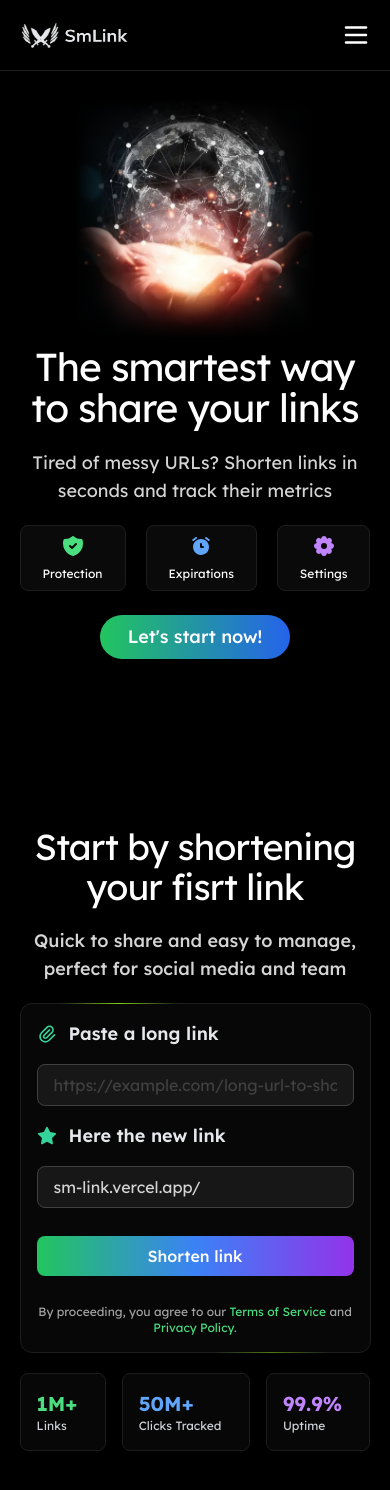
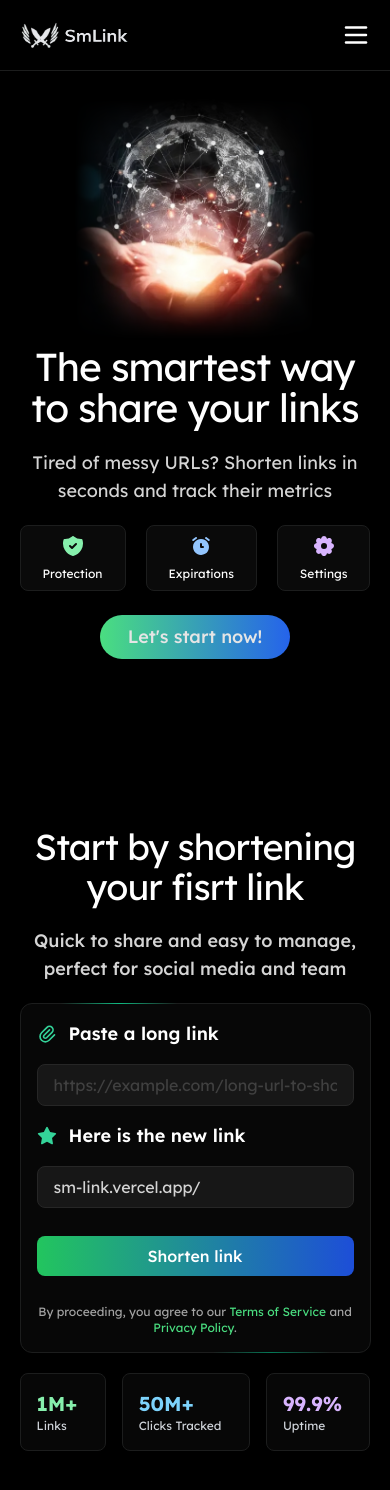
Before and after one commit to JoSG7/sm-link, a Next.js app: page / in a window 390 px wide. Shown: the top 1490 px of the page. Built offline with nearby package versions, Linux system fonts and the light colour scheme; no server answers.

Commit message:
responsive 8

```diff
--- a/src/components/home/sections/Hero/Hero.tsx
+++ b/src/components/home/sections/Hero/Hero.tsx
@@ -42,7 +42,7 @@ export function Hero() {
               <article className="relative rounded-lg bg-neutral-950 border border-graphite p-2 grow">
                 <div className="flex justify-center pb-2">
                   <div className=" ">
-                    <IconShieldCheckFilled className="text-green-400 sm:size-7" />
+                    <IconShieldCheckFilled className="text-green-300 sm:size-7" />
                   </div>
                 </div>
                 <p className="text-xs text-center sm:text-base">Protection</p>
@@ -51,7 +51,7 @@ export function Hero() {
               <article className="relative rounded-lg bg-neutral-950 border border-graphite p-2 grow">
                 <div className="flex justify-center pb-2">
                   <div className=" ">
-                    <IconAlarmFilled className="text-blue-400 sm:size-7" />
+                    <IconAlarmFilled className="text-blue-300 sm:size-7" />
                   </div>
                 </div>
                 <p className="text-xs text-center sm:text-base">Expirations</p>
@@ -60,7 +60,7 @@ export function Hero() {
               <article className="relative rounded-lg bg-neutral-950 border border-graphite p-2 grow">
                 <div className="flex justify-center pb-2">
                   <div className=" ">
-                    <IconSettingsFilled className="text-purple-400 sm:size-7" />
+                    <IconSettingsFilled className="text-purple-300 sm:size-7" />
                   </div>
                 </div>
                 <p className="text-xs text-center sm:text-base">Settings </p>
@@ -68,7 +68,7 @@ export function Hero() {
             </div>
 
             {/* Since 1024 */}
-            <div className="hidden lg-2:flex lg-2:gap-2 lg-2:pb-7">
+            <div className="hidden lg-2:flex lg-2:gap-3 lg-2:pb-7">
               <Pill title="Global Reach"
                 icon={<IconGlobe className="text-green-700 size-4" />} iconContainerClass="bg-emerald-200" />
 
@@ -82,7 +82,7 @@ export function Hero() {
             {/* Start Button section */}
             <div className="flex items-center gap-4 justify-center sm:justify-start
             lg-2:gap-7 lg-2:justify-start">
-              <button className="py-2 px-7 text-lg rounded-full font-medium bg-gradient-to-r from-green-500 to-blue-600 transition-transform duration-200 hover:scale-105 sm:text-xl sm:py-4 sm:px-5
+              <button className="py-2 px-7 text-lg rounded-full font-medium bg-gradient-to-r from-green-400 to-blue-600 text-neutral-200 transition-transform duration-200 hover:scale-105 sm:text-xl sm:py-4 sm:px-5
               lg-2:py-2 lg-2:px-4 lg-2:text-lg lg-2:text-neutral-950 lg-2:from-neutral-100 lg-2:to-neutral-400"
               onClick={() => { scrollTo("link-form-section") }}>
                 {`Let's start now!`}
--- a/src/components/home/sections/LinkForm/LinkFormSection.tsx
+++ b/src/components/home/sections/LinkForm/LinkFormSection.tsx
@@ -25,17 +25,17 @@ export function LinkFormSection() {
         {/* This section only appears in 360px */}
         <div className="flex gap-4 items-center pt-5 lg-2:hidden">
           <article className="bg-neutral-950/70 backdrop-blur-sm rounded-lg p-4 border border-graphite grow">
-            <div className="text-xl font-bold text-green-400">1M+</div>
+            <div className="text-xl font-bold text-green-300">1M+</div>
             <div className="text-xs text-gray-300">Links</div>
           </article>
 
           <article className="bg-neutral-950/70 backdrop-blur-sm rounded-lg p-4 border border-graphite grow">
-            <div className="text-xl font-bold text-blue-400">50M+</div>
+            <div className="text-xl font-bold text-sky-300">50M+</div>
             <div className="text-xs text-gray-300">Clicks Tracked</div>
           </article>
 
           <article className="bg-neutral-950/70 backdrop-blur-sm rounded-lg p-4 border border-graphite grow">
-            <div className="text-xl font-bold text-purple-400">99.9%</div>
+            <div className="text-xl font-bold text-purple-300">99.9%</div>
             <div className="text-xs text-gray-300">Uptime</div>
           </article>
         </div>
--- a/src/components/home/sections/LinkForm/ShortLinkForm.tsx
+++ b/src/components/home/sections/LinkForm/ShortLinkForm.tsx
@@ -44,37 +44,37 @@ export function ShortLinkForm() {
     <form onSubmit={handleSubmit} className="relative rounded-xl border border-graphite p-4 bg-neutral-950/70 backdrop-blur-sm
     sm:p-7 lg:p-6 lg-2:p-7 lg-2:bg-black">
       {/* Borders */}
-      <div className="absolute -top-[1px] left-10 h-px w-1/3 bg-gradient-to-r from-transparent via-lime-500 to-transparent "></div>
-      <div className="absolute -bottom-[1px] right-10 h-px w-1/3 bg-gradient-to-r from-transparent via-lime-700 to-transparent "></div>
+      <div className="absolute -top-[1px] left-10 h-px w-1/3 bg-gradient-to-r from-transparent via-emerald-500 to-transparent "></div>
+      <div className="absolute -bottom-[1px] right-10 h-px w-1/3 bg-gradient-to-r from-transparent via-emerald-700 to-transparent "></div>
 
       <div className="flex justify-between">
         <label htmlFor="txtUrl" className="flex items-center gap-3">
           <div className="rounded-full lg-2:block">
             <IconPaperclip className="size-5 lg-2:size-5 text-emerald-400"></IconPaperclip>
           </div>
-          <span className="text-lg sm:text-xl text-[#E5E7EB] font-semibold">Paste a long link</span>
+          <span className="text-lg sm:text-xl font-semibold">Paste a long link</span>
         </label>
       </div>
 
       <input type="url" autoComplete="off" value={originalLink} onChange={(e) => setOriginalLink(e.currentTarget.value)}
-        className="w-full py-2 px-4 my-4 border border-neutral-700 text-neutral-400 bg-neutral-900 rounded-lg
-        placeholder:text-neutral-700 sm:text-md sm:my-5 lg:p-3 lg-2:rounded-full lg-2:py-3 lg-2:bg-neutral-950"
+        className="w-full py-2 px-4 my-4 border border-neutral-800 text-neutral-400 bg-neutral-900 rounded-lg
+        placeholder:text-neutral-700 sm:text-md sm:my-5 lg:p-3 lg-2:py-3 lg-2:bg-neutral-950"
         placeholder="https://example.com/long-url-to-short" required />
 
       <div className="flex items-center gap-3">
         <div className="rounded-full lg-2:block">
           <IconStarFilled className="size-5 lg-2:size-5 text-emerald-400"></IconStarFilled>
         </div>
-        <span className="text-lg sm:text-xl text-[#E5E7EB] font-semibold">Here the new link</span>
+        <span className="text-lg sm:text-xl font-semibold">Here is the new link</span>
       </div>
 
-      <div className="w-full py-2 px-4 my-4 mb-5 bg-neutral-900 rounded-lg border border-neutral-700 text-neutral-300
-        sm:mt-5 lg:p-3 lg-2:rounded-full lg-2:py-3 lg-2:bg-neutral-950">
+      <div className="w-full py-2 px-4 my-4 mb-5 bg-neutral-900 rounded-lg border border-neutral-800 text-neutral-300
+        sm:mt-5 lg:p-3 lg-2:py-3 lg-2:bg-neutral-950">
         <p className="sm:text-md">sm-link.vercel.app/{shortURL}</p>
       </div>
 
       <div className="flex justify-center">
-        <button className="w-full flex items-center justify-center gap-3 py-2 mt-2 mb-7 bg-gradient-to-r rounded-lg from-green-500 via-blue-500 to-purple-600 font-medium
+        <button className="w-full flex items-center justify-center gap-3 py-2 mt-2 mb-7 bg-gradient-to-r rounded-lg from-green-500 to-blue-700 font-medium
         disabled:opacity-50 sm:text-lg" disabled={submiting}>
           {submiting ? <IconLoader2 className="size-4 animate-spin" /> : ""}
           {submiting ? "Shortening..." : "Shorten link"}
```
